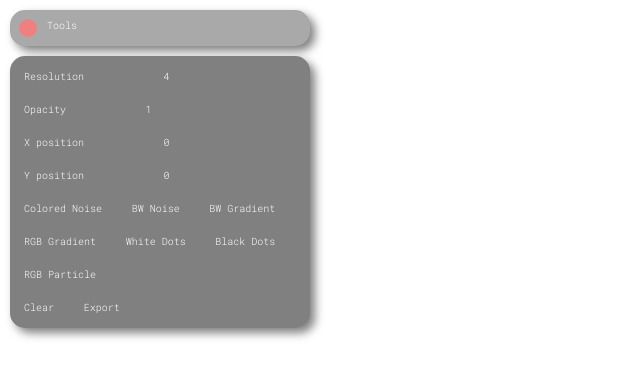
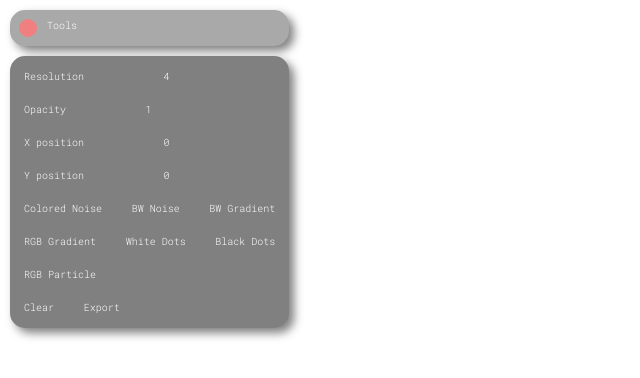
Before and after one commit to RaffaelSchaefer/CanvasDemo, a plain HTML site: page index.html in a window 1280 px wide. Shown: the whole page, without its empty margins (0-640 px from the left). Drawn offline with Linux system fonts and the light colour scheme.

Commit message:
Toolbox is more flexible

```diff
--- a/style.css
+++ b/style.css
@@ -31,9 +31,6 @@
 
 #toolBox{
     position: absolute;
-
-    width: 300px;
-    height: 300px;
 
     top: 10px;
     left: 10px;
```
Also changed, not shown: index.html (+2 -0 lines).
